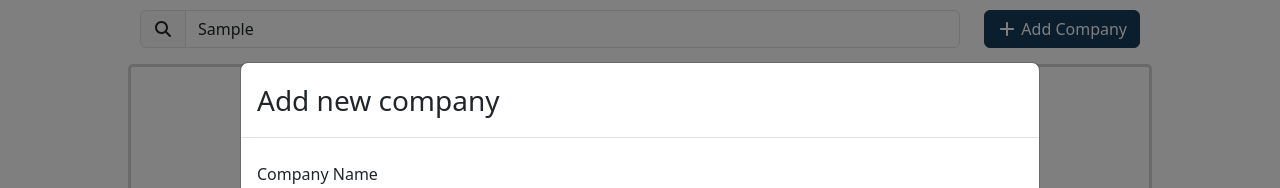
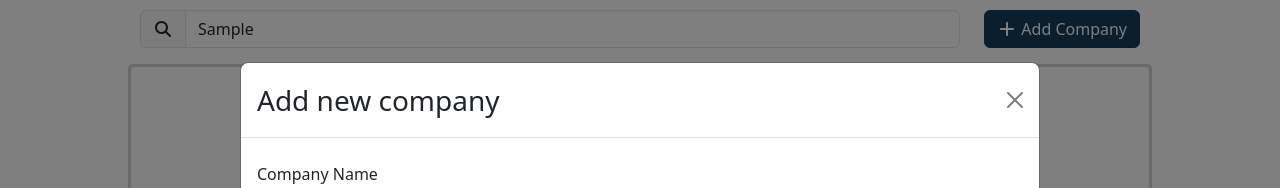
Before and after one commit to Co-App-Team/frontend, a React (Vite) app: page /demo in a window 1280 px wide. Both pictures are taken after typing "Sample" into the empty fields and a click on the button "Add Company". Shown: the part 127-315 px from the top of the page. Built offline with nearby package versions, Linux system fonts and the light colour scheme.

Commit message:
Brought close button back

```diff
--- a/src/components/rateMyCoop/AddCompanyModal.jsx
+++ b/src/components/rateMyCoop/AddCompanyModal.jsx
@@ -9,9 +9,10 @@ function AddCompanyModal({ showModal, hideModal }) {
   return (
     <Modal
       show={showModal}
+      onHide={hideModal}
       size="lg"
       centered>
-      <Modal.Header>
+      <Modal.Header closeButton>
         <Modal.Title as="h3">Add new company</Modal.Title>
       </Modal.Header>
       <Modal.Body>
```
